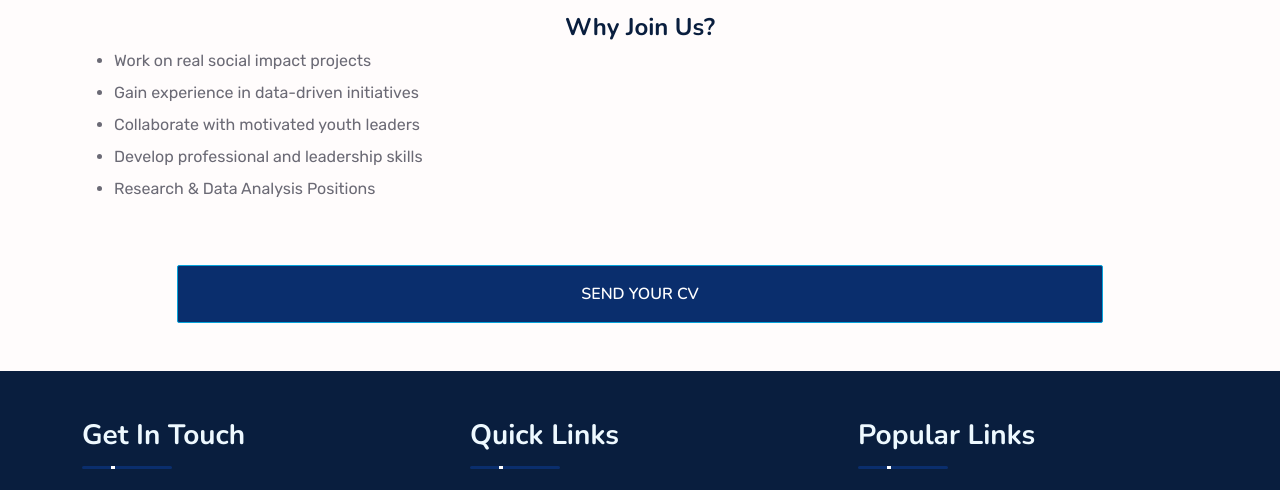
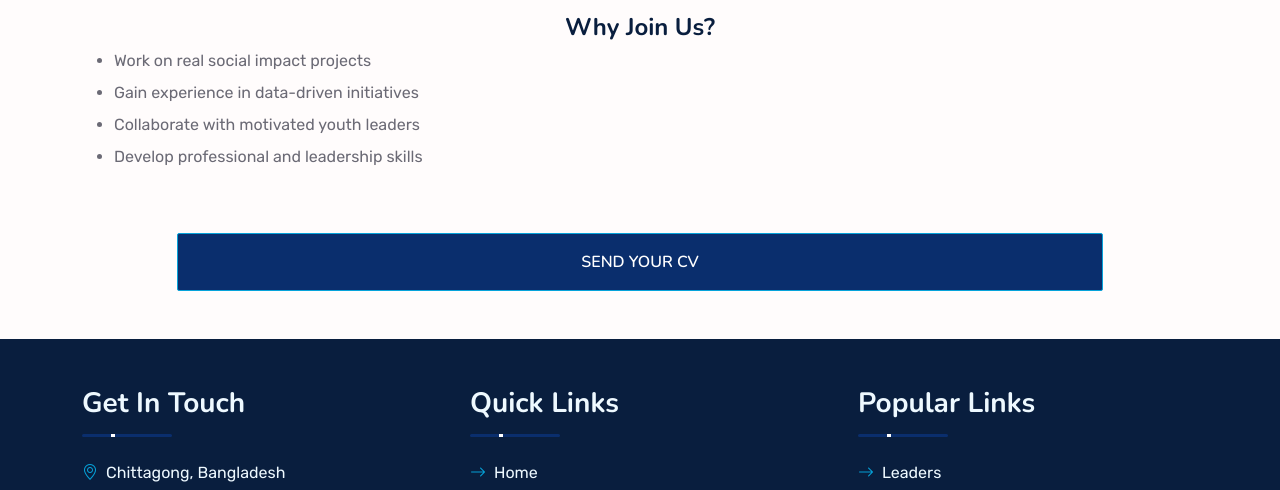
Before and after one commit to sr-official/disha, a plain HTML site: page career.html in a window 1280 px wide. Shown: the part 1317-1807 px from the top of the page. Drawn offline with nearby package versions, Linux system fonts and the light colour scheme.

Commit message:
career page corrected

```diff
--- a/career.html
+++ b/career.html
@@ -221,9 +221,6 @@
                         <li class=" mb-2">
                             Develop professional and leadership skills
                         </li>
-                        <li class=" mb-2">
-                            Research & Data Analysis Positions
-                        </li>
                     </ul>
                 </div>
                 <div class="col-10 align-items-center justify-content-center mx-auto mt-5">
```
